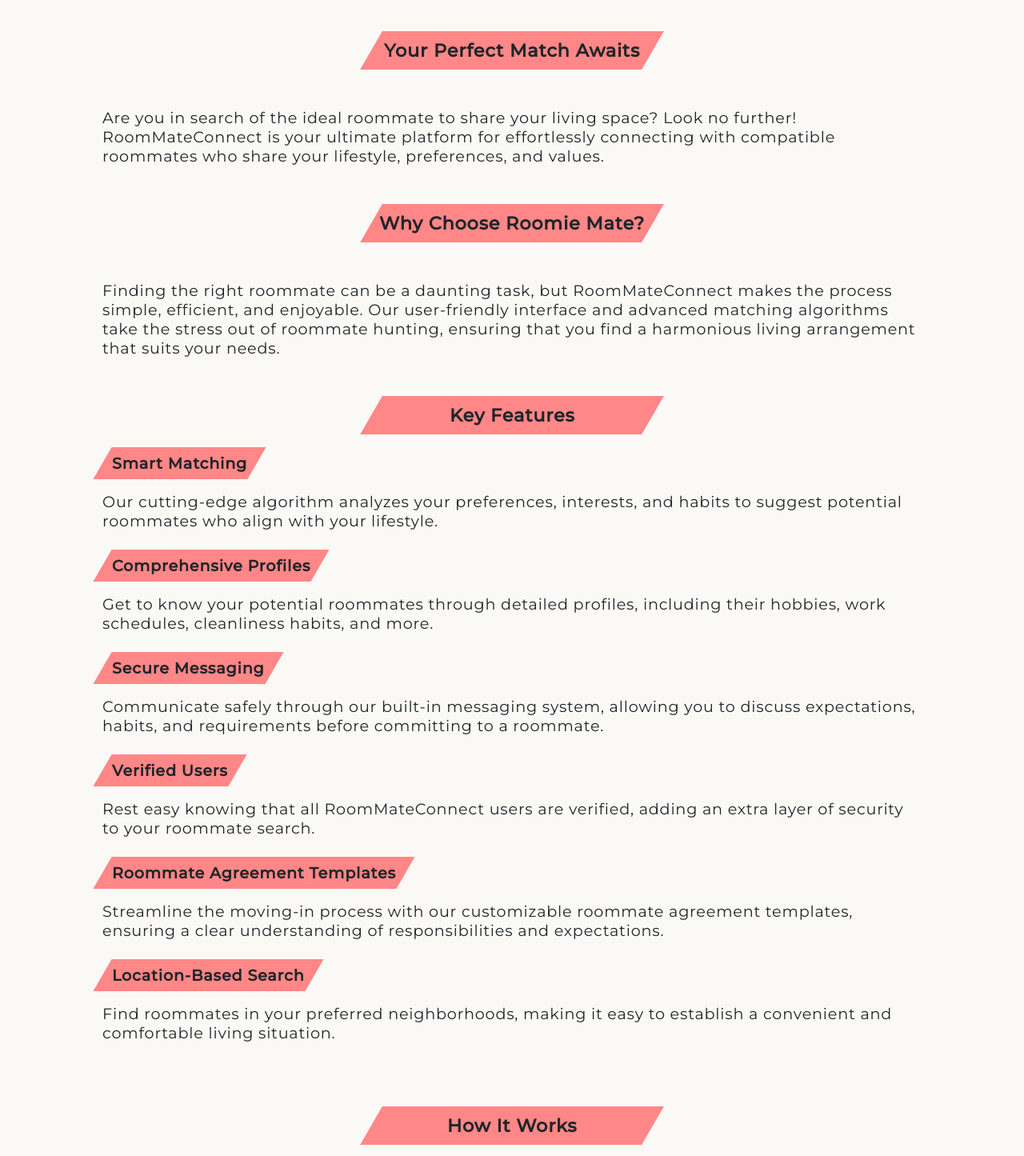
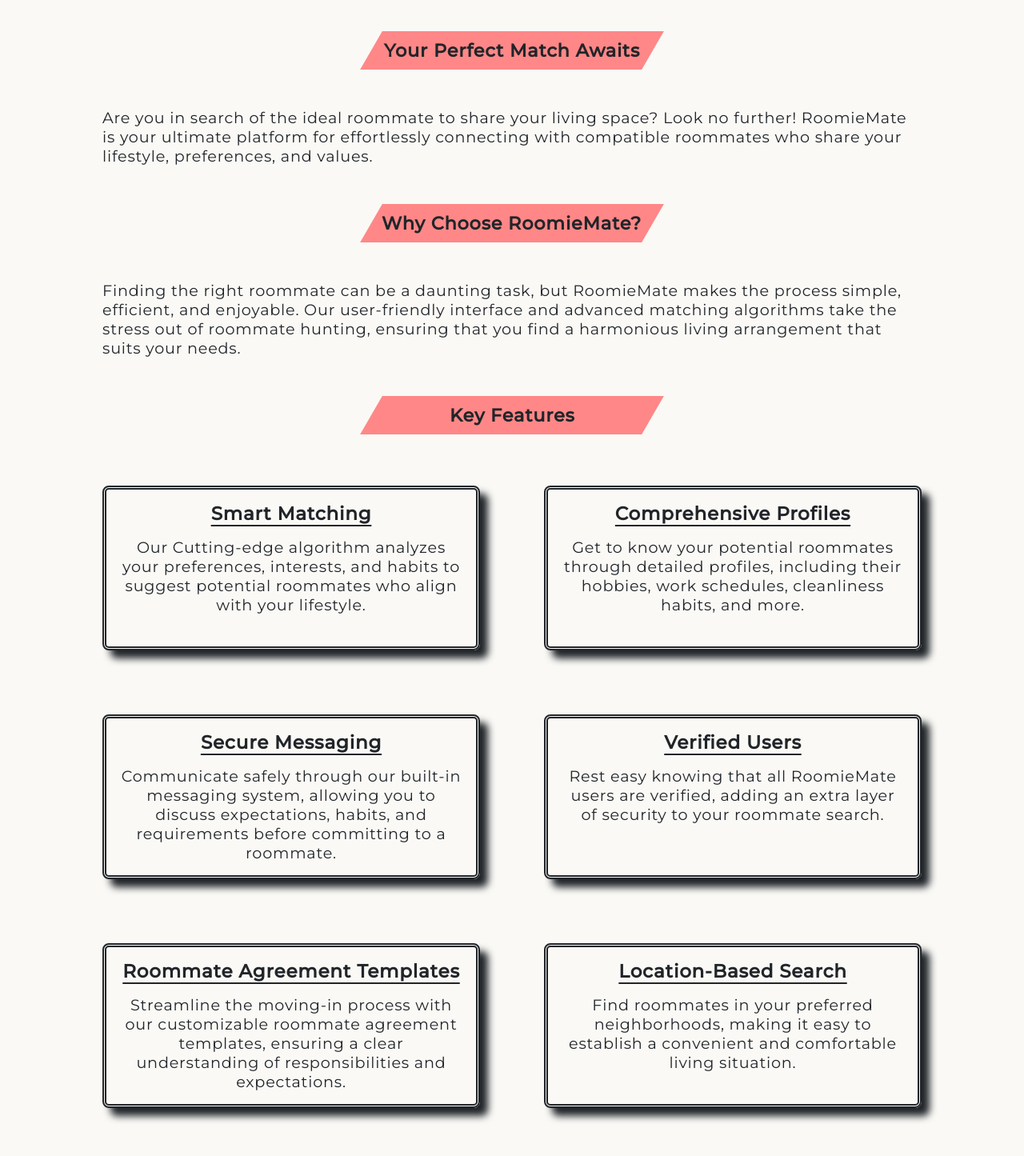
Before and after one commit to Jmendes2022/RoomieMate, a React (Create React App) app: page /About in a window 1280 px wide. Shown: the part 184-1629 px from the top of the page at 80% size. Built offline with nearby package versions, Linux system fonts and the light colour scheme.

Commit message:
worked on Login page

```diff
--- a/package.json
+++ b/package.json
@@ -8,8 +8,10 @@
     "@testing-library/user-event": "^13.5.0",
     "react": "^18.2.0",
     "react-dom": "^18.2.0",
+    "react-lazy-load-image-component": "^1.6.0",
     "react-router-dom": "^6.14.2",
     "react-scripts": "5.0.1",
+    "react-spinners": "^0.13.8",
     "web-vitals": "^2.1.4"
   },
   "scripts": {
--- a/src/App.css
+++ b/src/App.css
@@ -6,10 +6,14 @@
   --lightBackground: #faf9f6;
   --btnBorder: #fa5252;
   --btnBackground: #ff8787;
+  /* --cardBackground: rgba(255, 255, 255, 0.692); */
+  --cardBackground: rgba(255, 255, 255, 0.507);
+
+  --fontStyle: "Montserrat", sans-serif;
 }
 
 * {
-  font-family: "Montserrat", sans-serif;
+  font-family: var(--fontStyle);
   letter-spacing: 0.05rem;
   color: var(--textColor);
   margin: 0;
@@ -77,6 +81,32 @@
   align-self: flex-end;
   margin-left: -3rem;
   margin-bottom: 9rem;
+}
+
+.aside-2-image-placeholder {
+  display: flex;
+  justify-content: center;
+  align-items: center;
+  height: 25.25rem;
+  background-color: #2b2a2a77;
+  border: 2px solid var(--textColor);
+}
+
+.aside-2-image-1-placeholder {
+  width: 16.9169rem;
+  grid-column: 3;
+  grid-row: 1 / span 3;
+  align-self: flex-end;
+  margin-left: -9rem;
+  margin-bottom: 9rem;
+}
+
+.aside-2-image-1-placeholder {
+  width: 20.2531rem;
+}
+
+.aside-2-image-1-placeholder {
+  width: 37.7469rem;
 }
 
 .aside-2-image-2 {
@@ -202,7 +232,7 @@
   margin-right: auto;
   font-size: large;
   background-color: rgba(255, 255, 255, 0.692);
-  border: transparent;
+  border: 2px solid var(--textColor);
   border-radius: 0.75rem;
   width: 50rem;
   padding: 1rem;
@@ -220,6 +250,8 @@
 .main-image {
   background-image: url("./Images/wepik-export-20230806224041x2AU.png");
   background-repeat: no-repeat;
+  border-top: solid 2px var(--textColor);
+  border-bottom: solid 2px var(--textColor);
   height: 100vh;
   margin-left: auto;
   margin-right: auto;
@@ -336,3 +368,104 @@
   padding: 0.75rem;
   box-shadow: 12px 12px 10px 2px var(--textColor);
 }
+
+.key-features-container {
+  display: grid;
+  grid-template-columns: repeat(6, 1fr);
+  grid-template-rows: repeat(2, 1fr);
+  column-gap: 5rem;
+  row-gap: 5rem;
+  margin-top: 4rem;
+}
+
+.kf-card {
+  padding: 1rem;
+  border: 5px double var(--textColor);
+  border-radius: 8px;
+  box-shadow: 10px 10px 10px var(--textColor);
+  text-align: center;
+  grid-column: span 3;
+}
+
+.kf-card h4 {
+  font-size: larger;
+  margin-bottom: 1rem;
+  text-decoration: underline;
+  text-underline-offset: 6px;
+}
+
+/* Login Page Styles */
+
+.image-background {
+  background-image: url("./Images/live-such-moments-as-these.jpg");
+  background-size: cover;
+  background-repeat: no-repeat;
+  background-position: center;
+  border-top: 2px solid #212529;
+  margin-top: 2rem;
+  height: 75rem;
+  z-index: -1;
+}
+
+.forgot-pass,
+.forgot-pass p,
+.forgot-pass a,
+.forgot-pass button {
+  display: flex;
+  justify-content: space-evenly;
+  color: blue;
+  text-decoration: none;
+  width: 10rem;
+  border: transparent;
+  background: transparent;
+  cursor: pointer;
+  font-size: medium;
+}
+
+.forgot-pass a:hover,
+.forgot-pass button:hover {
+  text-decoration: underline;
+  text-underline-offset: 4px;
+}
+
+.login-form {
+  display: flex;
+  justify-content: center;
+  align-items: center;
+  flex-direction: column;
+  background-color: var(--cardBackground);
+  border-radius: 0.75rem;
+  border: 2px solid var(--textColor);
+  width: 30%;
+  margin-top: 15rem;
+  padding: 2rem;
+}
+
+.email,
+.password {
+  display: flex;
+  flex-direction: column;
+  align-items: center;
+  justify-content: space-between;
+  margin-top: 2rem;
+  margin-bottom: 3rem;
+  font-size: larger;
+}
+
+.email input,
+.password input {
+  margin-top: 1rem;
+  height: 1rem;
+  padding: 0.5rem;
+  width: 20rem;
+  font-size: 1rem;
+}
+
+.password input {
+  font-size: 1.75rem;
+}
+
+.verification {
+  display: inline-flex;
+  justify-content: flex-end;
+}
--- a/src/App.js
+++ b/src/App.js
@@ -1,6 +1,7 @@
 import {Route, Routes} from "react-router-dom";
 import Home from "./Pages/Home";
 import About from "./Pages/About";
+import Login from "./Pages/Login";
 import "./App.css";
 
 export default function App() {
@@ -9,6 +10,7 @@
       <Routes>
         <Route path="/" element={<Home />} />
         <Route path="/About" element={<About />} />
+        <Route path="/Login" element={<Login />} />
       </Routes>
     </>
   );
--- /dev/null
+++ b/src/Components/Card.js
@@ -0,0 +1,7 @@
+import React from "react";
+
+const Card = ({children, className}) => {
+  return <div className={className}>{children}</div>;
+};
+
+export default Card;
--- a/src/Components/Header.js
+++ b/src/Components/Header.js
@@ -3,7 +3,7 @@
 const Header = () => {
   return (
     <div className="header">
-      <h1>Roomie Mate</h1>
+      <h1>RoomieMate</h1>
     </div>
   );
 };
--- /dev/null
+++ b/src/Components/Hero.js
@@ -0,0 +1,20 @@
+import React from "react";
+
+const Hero = () => {
+  return (
+    <div>
+      <h2>Finding Roommates - So you don't have to!</h2>
+      <p>
+        Tired of bad roommates?
+        <em>
+          <strong> Look no further!</strong>
+        </em>
+      </p>
+      <p>Pick and Choose through each roommate based on compatability!</p>
+      <p>Find your ideal roommate today!</p>
+      <p>Create an account below to get started</p>
+    </div>
+  );
+};
+
+export default Hero;
--- /dev/null
+++ b/src/Components/ImageSkeleton.js
@@ -0,0 +1,14 @@
+import React from "react";
+import ClipLoader from "react-spinners/ClipLoader";
+
+const ImageSkeleton = ({className}) => {
+  return (
+    <div className={"aside-2-image-placeholder" + className}>
+      <span>
+        <ClipLoader />
+      </span>
+    </div>
+  );
+};
+
+export default ImageSkeleton;
--- a/src/Components/NavBar.js
+++ b/src/Components/NavBar.js
@@ -13,7 +13,7 @@
           <Link to={"/"}>
             <Button className="Navbtn">Home</Button>
           </Link>
-          <Link to={"/Account"}>
+          <Link to={"/Login"}>
             <Button className="Navbtn">Log in</Button>
           </Link>
           <Link to={"/FindRoomates"}>
--- /dev/null
+++ b/src/Components/Testimonial.js
@@ -0,0 +1,7 @@
+import React from "react";
+
+const Testimonial = ({className, children}) => {
+  return <div className={className + " card"}>{children}</div>;
+};
+
+export default Testimonial;
--- a/src/Pages/About.js
+++ b/src/Pages/About.js
@@ -1,62 +1,68 @@
 import NavBar from "../Components/NavBar";
 import Footer from "../Components/Footer";
+import Card from "../Components/Card";
+import {useEffect} from "react";
 
 export default function About() {
+  useEffect(() => {
+    document.title = "About | Roomie Mate";
+  }, []);
+
   return (
     <>
       <div className="container">
         <NavBar />
         <div className="about center">
-          <h1 className="mt-5 text-center">Welcome to Roomie Mate!</h1>
+          <h1 className="mt-5 text-center">Welcome to RoomieMate!</h1>
           <h3 className="center">
             <span>Your Perfect Match Awaits</span>
           </h3>
-          <p>Are you in search of the ideal roommate to share your living space? Look no further! RoomMateConnect is your ultimate platform for effortlessly connecting with compatible roommates who share your lifestyle, preferences, and values.</p>
+          <p>Are you in search of the ideal roommate to share your living space? Look no further! RoomieMate is your ultimate platform for effortlessly connecting with compatible roommates who share your lifestyle, preferences, and values.</p>
           <h3 className="center">
-            <span>Why Choose Roomie Mate?</span>
+            <span>Why Choose RoomieMate?</span>
           </h3>
-          <p>Finding the right roommate can be a daunting task, but RoomMateConnect makes the process simple, efficient, and enjoyable. Our user-friendly interface and advanced matching algorithms take the stress out of roommate hunting, ensuring that you find a harmonious living arrangement that suits your needs.</p>
+          <p>Finding the right roommate can be a daunting task, but RoomieMate makes the process simple, efficient, and enjoyable. Our user-friendly interface and advanced matching algorithms take the stress out of roommate hunting, ensuring that you find a harmonious living arrangement that suits your needs.</p>
           <h3 className="center">
             <span>Key Features</span>
           </h3>
-          <ol className="key-features-list">
-            <li>
+          <div className="key-features-container">
+            <Card className={"kf-card"}>
               <h4>
                 <span>Smart Matching</span>
               </h4>
-              <span>Our cutting-edge algorithm analyzes your preferences, interests, and habits to suggest potential roommates who align with your lifestyle.</span>
-            </li>
-            <li>
+              <span>Our Cutting-edge algorithm analyzes your preferences, interests, and habits to suggest potential roommates who align with your lifestyle.</span>
+            </Card>
+            <Card className={"kf-card"}>
               <h4>
                 <span>Comprehensive Profiles</span>
               </h4>
               <span>Get to know your potential roommates through detailed profiles, including their hobbies, work schedules, cleanliness habits, and more.</span>
-            </li>
-            <li>
+            </Card>
+            <Card className={"kf-card"}>
               <h4>
                 <span>Secure Messaging</span>
               </h4>
               <span>Communicate safely through our built-in messaging system, allowing you to discuss expectations, habits, and requirements before committing to a roommate.</span>
-            </li>
-            <li>
+            </Card>
+            <Card className={"kf-card"}>
               <h4>
                 <span>Verified Users</span>
               </h4>
-              <span>Rest easy knowing that all RoomMateConnect users are verified, adding an extra layer of security to your roommate search.</span>
-            </li>
-            <li>
+              <span>Rest easy knowing that all RoomieMate users are verified, adding an extra layer of security to your roommate search.</span>
+            </Card>
+            <Card className={"kf-card"}>
               <h4>
                 <span>Roommate Agreement Templates</span>
               </h4>
               <span>Streamline the moving-in process with our customizable roommate agreement templates, ensuring a clear understanding of responsibilities and expectations.</span>
-            </li>
-            <li>
+            </Card>
+            <Card className={"kf-card"}>
               <h4>
                 <span>Location-Based Search</span>
               </h4>
               <span>Find roommates in your preferred neighborhoods, making it easy to establish a convenient and comfortable living situation.</span>
-            </li>
-          </ol>
+            </Card>
+          </div>
           <h3 className="center mt-5">
             <span>How It Works</span>
           </h3>
@@ -93,10 +99,10 @@
             </li>
           </ul>
           <p className="text-center border-box">
-            <em>Join Roomie Mate today and embark on a roommate search like never before. Create your profile, browse potential matches, and discover the perfect co-living companion. Your ideal roommate is just a few clicks away!</em>
+            <em>Join RoomieMate today and embark on a roommate search like never before. Create your profile, browse potential matches, and discover the perfect co-living companion. Your ideal roommate is just a few clicks away!</em>
           </p>
           <h2 className="text-center">
-            <em>Roomie Mate: Where Connections Make a Home.</em>
+            <em>RoomieMate: Where Connections Make a Home.</em>
           </h2>
         </div>
         <Footer />
--- a/src/Pages/Home.js
+++ b/src/Pages/Home.js
@@ -3,11 +3,27 @@
 import NavBar from "../Components/NavBar";
 import Header from "../Components/Header";
 import Footer from "../Components/Footer";
+import Hero from "../Components/Hero";
+import ClipLoader from "react-spinners/ClipLoader";
+import {LazyLoadImage} from "react-lazy-load-image-component";
 import pizzaImage from "../Images/full-shot-women-eating-delicious-pizza.jpg";
 import coffeeDrinkers from "../Images/medium-shot-women-holding-cups.jpg";
 import friendsOnCouch from "../Images/side-view-roommates-with-devices-indoors.jpg";
+import {useEffect, useState} from "react";
+import Testimonial from "../Components/Testimonial";
+import ImageSkeleton from "../Components/ImageSkeleton";
 
 export default function Home() {
+  useEffect(() => {
+    document.title = "Home | RoomieMate";
+  }, []);
+
+  const [loadedImages, setLoadedImages] = useState([]);
+
+  function handleOnLoad(id) {
+    setLoadedImages((loadedImages) => setLoadedImages([...loadedImages, id]));
+  }
+
   return (
     <>
       <div className="container">
@@ -15,16 +31,7 @@
         <div className="main-image">
           <div className="main-text">
             <Header />
-            <h2>Finding Roommates - So you don't have to!</h2>
-            <p>
-              Tired of bad roommates?
-              <em>
-                <strong> Look no further!</strong>
-              </em>
-            </p>
-            <p>Pick and Choose through each roommate based on compatability!</p>
-            <p>Find your ideal roommate today!</p>
-            <p>Create an account below to get started</p>
+            <Hero />
             <Link>
               <Button className={"btn"}>
                 <span>Create Account</span>
@@ -36,21 +43,21 @@
       <aside className="aside-2">
         <h4>Find Roommates quick and easy with our powerful matching algorithm!</h4>
         <div className="aside-2-images">
-          <img src={pizzaImage} className="aside-2-image-1" alt="Two Roommates enjoying delicious pizza together" />
-          <img src={coffeeDrinkers} className="aside-2-image-2" alt="Two elderly women drinking enjoying coffee" />
-          <img src={friendsOnCouch} className="aside-2-image-3" alt="Roommates relaxing together in living room" />
+          <LazyLoadImage src={pizzaImage} loading="lazy" className="aside-2-image-1" alt="Two Roommates enjoying delicious pizza together" />
+          <LazyLoadImage src={coffeeDrinkers} loading="lazy" className="aside-2-image-2" alt="Two elderly women drinking enjoying coffee" />
+          <LazyLoadImage src={friendsOnCouch} loading="lazy" className="aside-2-image-3" alt="Roommates relaxing together in living room" />
         </div>
       </aside>
       <aside className="aside-1">
         <h2>Hear what some of our users had to say about Roomie Mate</h2>
-        <div className="card-1 card">
+        <Testimonial className={"card-1"}>
           <h4>This app really works!</h4>
           <p>I found three of my closest friends and roommates through this app!</p>
           <p>
             <em>- Jordan</em>
           </p>
-        </div>
-        <div className="card-2 card">
+        </Testimonial>
+        <Testimonial className="card-2">
           <h4>
             <em>The Best</em> Roommate finding App in the market
           </h4>
@@ -58,14 +65,14 @@
           <p>
             <em>- Aria</em>
           </p>
-        </div>
-        <div className="card-3 card">
+        </Testimonial>
+        <Testimonial className="card-3">
           <h4>I LOVE ROOMIE MATE!</h4>
           <p>Roomie Mate is awesome! I wish I found it sooner!</p>
           <p>
             <em> - Samantha</em>
           </p>
-        </div>
+        </Testimonial>
       </aside>
       <Footer />
     </>
```
Also changed, not shown: src/Pages/Login.js (added, +44 -0 lines), 18 other files (tests, documents, lock files or other folders).
